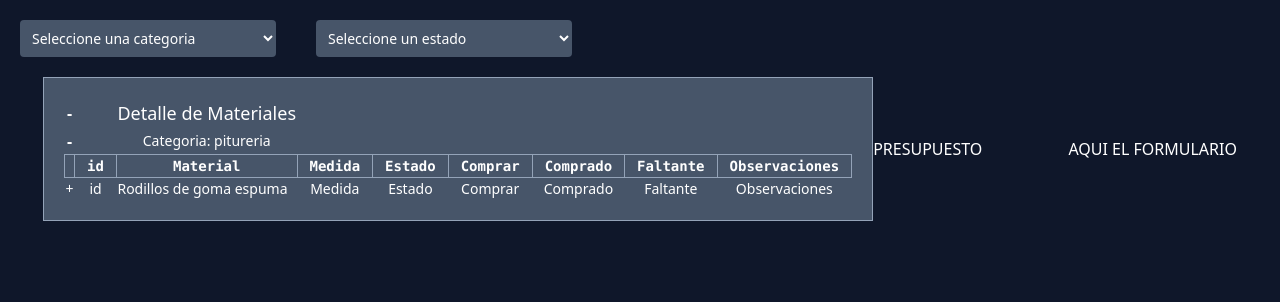
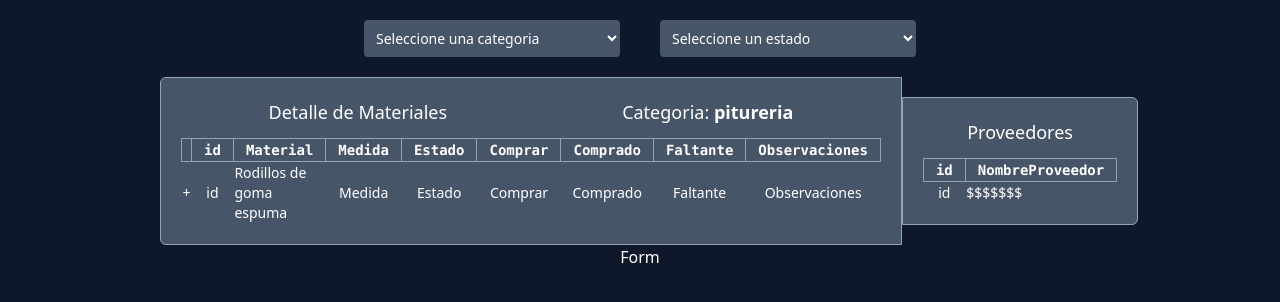
Before and after one commit to vlmnst/construccion, a React (Vite) app in the folder client/: page / in a window 1280 px wide. Shown: the top 302 px of the page. Built offline with nearby package versions, Linux system fonts and the light colour scheme.

Commit message:
add lista de materiales para celular

```diff
--- /dev/null
+++ b/client/src/components/formulario.jsx
@@ -0,0 +1,7 @@
+function Formulario() {
+    return (
+        <div>Form</div>
+    );
+  }
+
+  export default Formulario;
--- a/client/src/components/materiales.jsx
+++ b/client/src/components/materiales.jsx
@@ -2,21 +2,15 @@ function MaterialesTable() {
 
 
     return (
-      <div className="p-5 bg-slate-600 border border-slate-400 "  >
+      <div className="p-5 bg-slate-600 border border-slate-400 rounded-tl-md rounded-bl-md w-full "  >
+            <div className="flex justify-around items-center mb-3">
+                <span className="text-sm font-light md:text-lg md:font-normal ">Detalle de Materiales</span>
+                <span className="text-sm font-light md:text-lg md:font-normal"> Categoria: <strong>pitureria</strong> </span>
+            </div>
+
         <table className="table-auto border-collapse ">
+
             <thead>
-                <tr>
-                    <th >-</th>
-                    <th ></th>
-                    <th className="text-sm font-light md:text-lg md:font-normal ">Detalle de Materiales</th>
-                </tr>
-                <tr>
-
-                <th >-</th>
-                <th ></th>
-
-                    <th className="text-sm font-light md:text-sm md:font-normal">Categoria: pitureria</th>
-                </tr>
                 <tr className="text-xs font-mono md:text-sm md:font-normal border border-slate-400">
                 <td className="text-center"></td>
 
--- a/client/src/components/materialeslist.jsx
+++ b/client/src/components/materialeslist.jsx
@@ -1,18 +1,51 @@
+import { useState } from "react";
+function MaterialesList() {
 
-function MaterialesList() {
+  const [oculto, setOculto] = useState('hidden')
+
   return (
-    <div className="flex flex-row justify-around bg-slate-500 w-80 pt-3 pb-3 rounded-sm">
-        <div className="flex-col">
+    <div className="flex flex-col  bg-slate-500  pt-3 pb-3 rounded-sm border border-gray-400 text-xs w-full">
+      <div className="flex flex-row justify-around">
+        <div className="flex-col justify-start">
            <div>Material:</div>
            <div>Estado:</div>
            <div>Comprado:</div>
+           <div className={`${oculto}`}>Comprar:</div>
+           <div className={`${oculto}`}>Faltante:</div>
+           <div className={`${oculto}`}>Medida:</div>
+           <div className={`${oculto}`}>Observaciones:</div>
+           <div className={`${oculto}`}>Proveedor:</div>
+           <div className={`${oculto}`}>Invertido:</div>
         </div>
-        <div className="flex-col overflow-scroll">
+        <div className="flex-col ">
            <div>nombre</div>
-           <div>Estad:</div>
+           <div>Flete</div>
            <div>55</div>
+           <div className={`${oculto}`}>80</div>
+           <div className={`${oculto}`}>30</div>
+           <div className={`${oculto}`}>mts</div>
+           <div className={`${oculto}`}>Antes de 01/12</div>
+           <div className={`${oculto}`}>Pinterest</div>
+           <div className={`${oculto}`}>$150000</div>
         </div>
-        <div className="flex items-end"> ver mas +</div>
+      <div className="flex items-start flex-col">
+        <button className="border border-gray-400 pl-2 pr-2 pb-1 rounded-md bg-gray-900 w-full"
+                onClick={()=>setOculto(oculto === 'hidden' ? 'flex': 'hidden')}>
+                {
+                  oculto === 'hidden' ? <span>Ver mas </span> : <span>Ocultar</span>
+                }
+
+        </button>
+        <button className="border border-gray-400 pl-2 pr-2 pb-1 rounded-md bg-gray-900 w-full"
+                onClick={()=>setOculto(oculto === 'hidden' ? 'flex': 'hidden')}>
+                {
+                  oculto === 'hidden' ? <span>Editar </span> : <span>Guardar </span>
+                }
+
+        </button>
+        </div>
+      </div>
+
     </div>
   );
 }
--- a/client/src/components/navbar.jsx
+++ b/client/src/components/navbar.jsx
@@ -1,6 +1,6 @@
 function NavBar() {
   return (
-    <nav className="flex flex-col md:flex-row items-center">
+    <nav className="flex flex-col md:flex-row items-center justify-center">
       <select className="text-sm bg-slate-600 text-white p-2 rounded mt-5 mb-5 w-3/4 md:m-5 md:w-1/5">
         <option>Seleccione una categoria</option>
         <option value="todosCategoria">Todos</option>
--- /dev/null
+++ b/client/src/components/presupuesto.jsx
@@ -0,0 +1,31 @@
+function PresupuestoTable() {
+
+
+    return (
+      <div className="p-5 bg-slate-600 border border-slate-400 rounded-tr-md rounded-br-md sm:w-full sm:h-full"  >
+                    <div className="flex justify-around items-center mb-3">
+                <span className="text-sm font-light md:text-lg md:font-normal ">Proveedores</span>
+            </div>
+        <table className="table-auto border-collapse ">
+            <thead>
+                <tr className="text-xs font-mono md:text-sm md:font-normal border border-slate-400">
+
+
+                    <th className="border border-slate-400 pr-1 pl-1 md:pr-3 md:pl-3">id</th>
+                    <th className="border border-slate-400 pr-1 pl-1 md:pr-3 md:pl-3">NombreProveedor</th>
+
+                </tr>
+            </thead>
+            <tbody>
+                <tr className="text-xs font-light md:text-sm md:font-normal">
+                    <td className="text-center">id</td>
+                    <td>$$$$$$$</td>
+                </tr>
+
+            </tbody>
+        </table>
+      </div>
+    )
+  }
+
+  export default PresupuestoTable;
--- a/client/src/screens/home.jsx
+++ b/client/src/screens/home.jsx
@@ -1,21 +1,26 @@
 import NavBar from "../components/navbar";
 import MaterialesTable from "../components/materiales";
 import MaterialesList from "../components/materialeslist";
+import PresupuestoTable from "../components/presupuesto";
+import Formulario from "../components/formulario";
 function Home() {
   return (
     <div>
       <NavBar />
-      <div className="flex flex-col lg:flex-row text-white items-center md:justify-around">
-        <div className="flex flex-col md:flex-row  items-center">
-          <div className="hidden sm:flex sm:mr-20 sm:ml-20 md:m-0">
+      <div className="flex flex-col 2xl:flex-row text-white items-center lg:justify-around md:justify-center ">
+        <div className="flex flex-col lg:flex-row  items-center w-9/12">
+          <div className="hidden sm:flex sm:mr-20 sm:ml-20 md:m-0 w-full">
             <MaterialesTable />
           </div>
-          <div className=" sm:hidden">
+          <div className=" sm:hidden w-full">
+            <MaterialesList />
             <MaterialesList />
           </div>
-          <div className="hidden sm:flex">PRESUPUESTO</div>
+          <div className="hidden sm:flex sm:w-full sm:h-full lg:w-1/3">
+            <PresupuestoTable/>
+          </div>
         </div>
-        <div>AQUI EL FORMULARIO</div>
+        <div><Formulario/></div>
       </div>
     </div>
   );
```
